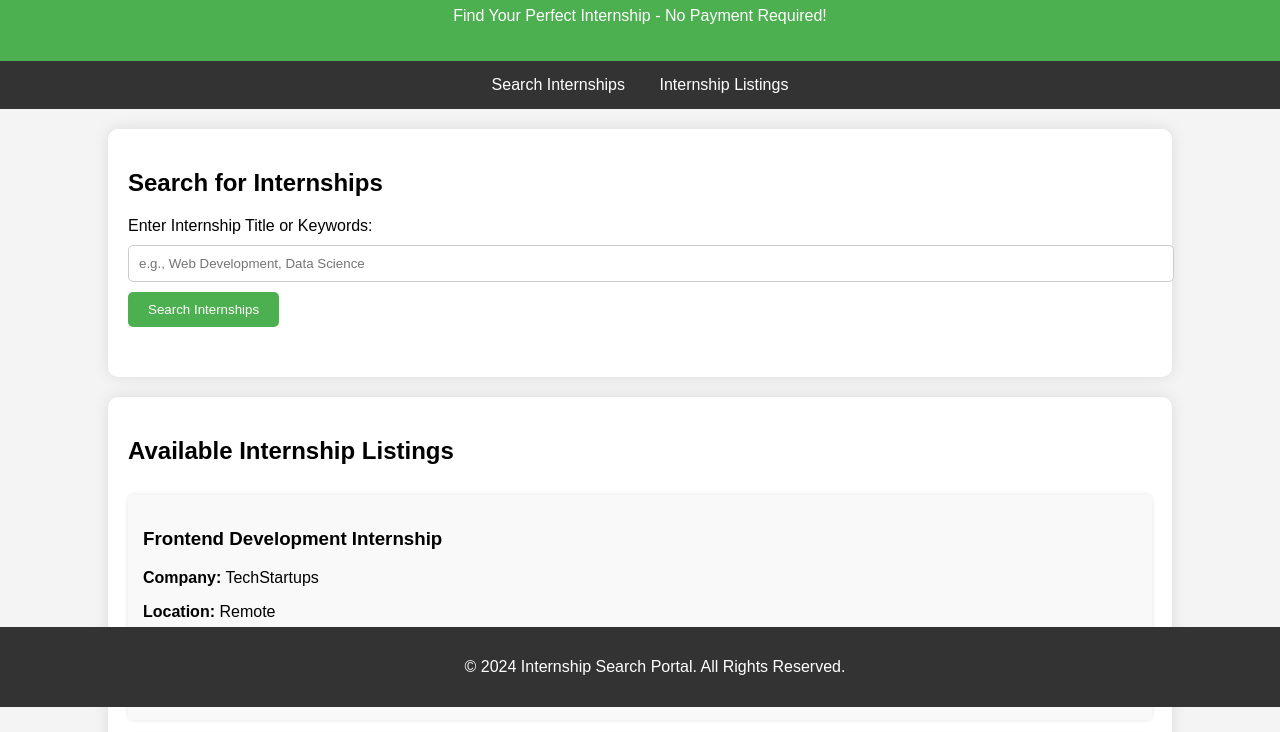
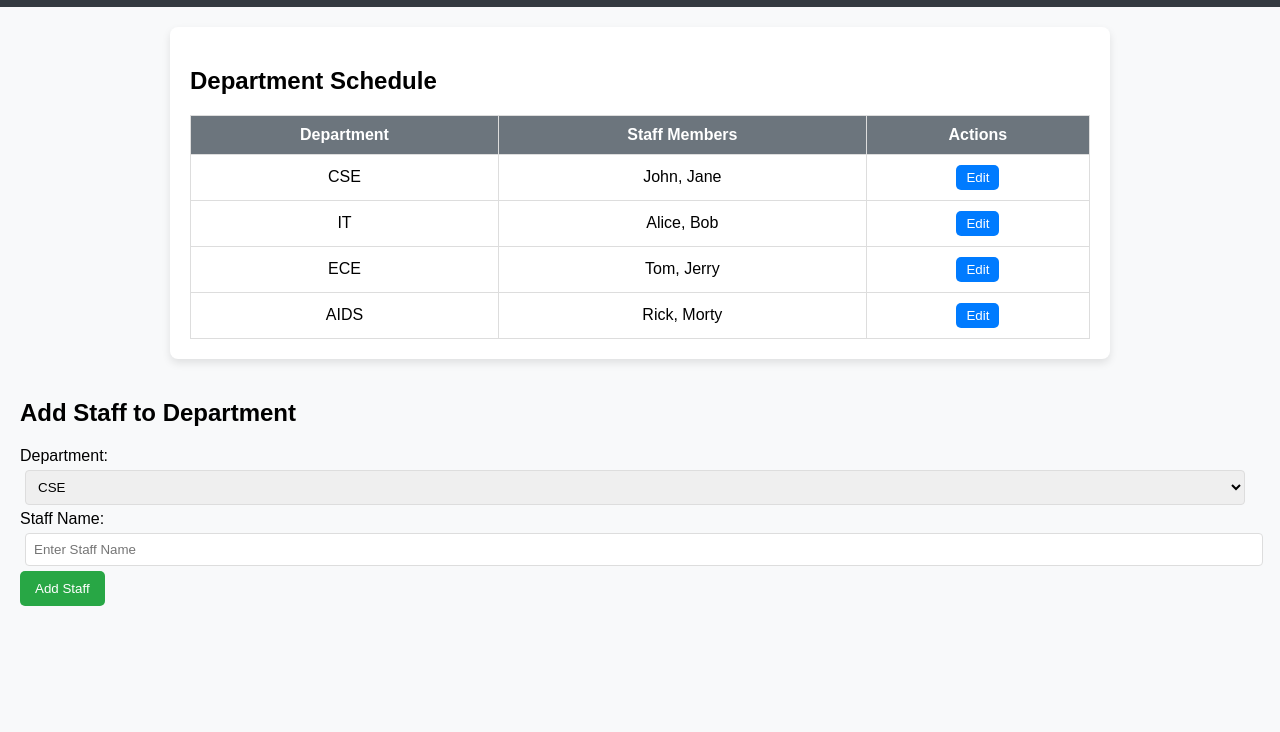
Before and after one commit to vishnupriya0609/hh, a plain HTML site: page index.html in a window 1280 px wide. Shown: the part 93-825 px from the top of the page. After the commit the page ends 800 px from the top, so only its background shows below. Drawn offline with Linux system fonts and the light colour scheme.

Commit message:
Add files via upload

```diff
--- a/index.html
+++ b/index.html
@@ -3,137 +3,180 @@
 <head>
     <meta charset="UTF-8">
     <meta name="viewport" content="width=device-width, initial-scale=1.0">
-    <title>Internship Search Portal</title>
+    <title>Department Staff Scheduling</title>
     <style>
         body {
             font-family: Arial, sans-serif;
-            background-color: #f4f4f4;
             margin: 0;
             padding: 0;
+            background-color: #f8f9fa;
         }
         header {
-            background-color: #4CAF50;
-            color: white;
-            padding: 20px;
+            background-color: #343a40;
+            color: #ffffff;
+            padding: 10px 20px;
             text-align: center;
         }
-        nav {
-            background-color: #333;
-            padding: 15px;
+        main {
+            padding: 20px;
+        }
+        .schedule {
+            max-width: 900px;
+            margin: 0 auto;
+            background: #ffffff;
+            padding: 20px;
+            box-shadow: 0 4px 8px rgba(0,0,0,0.1);
+            border-radius: 8px;
+        }
+        table {
+            width: 100%;
+            border-collapse: collapse;
+            margin-top: 20px;
+        }
+        table, th, td {
+            border: 1px solid #ddd;
+        }
+        th, td {
+            padding: 10px;
             text-align: center;
         }
-        nav a {
+        th {
+            background-color: #6c757d;
+            color: #ffffff;
+        }
+        .actions button {
+            padding: 5px 10px;
+            margin: 0 5px;
+            background-color: #007bff;
             color: white;
-            margin: 0 15px;
-            text-decoration: none;
+            border: none;
+            border-radius: 5px;
+            cursor: pointer;
         }
-        nav a:hover {
-            text-decoration: underline;
+        .actions button:hover {
+            background-color: #0056b3;
         }
-        .container {
-            width: 80%;
-            margin: 20px auto;
-            background-color: white;
-            padding: 20px;
-            border-radius: 10px;
-            box-shadow: 0 0 15px rgba(0, 0, 0, 0.1);
+        button.add {
+            background-color: #28a745;
+            color: white;
+            border: none;
+            border-radius: 5px;
+            padding: 10px 15px;
+            cursor: pointer;
         }
-        .internship-search {
-            margin-bottom: 30px;
+        button.add:hover {
+            background-color: #218838;
         }
-        .internship-search input[type="text"] {
-            width: 100%;
-            padding: 10px;
-            margin: 10px 0;
-            border: 1px solid #ccc;
-            border-radius: 5px;
+        input, select {
+            padding: 8px;
+            margin: 5px;
+            border: 1px solid #ddd;
+            border-radius: 4px;
+            width: calc(100% - 20px);
         }
-        .internship-search input[type="submit"] {
-            background-color: #4CAF50;
-            color: white;
-            padding: 10px 20px;
-            border: none;
-            cursor: pointer;
-            border-radius: 5px;
-        }
-        .internship-search input[type="submit"]:hover {
-            background-color: #45a049;
-        }
-        .internship-listings {
-            margin-top: 30px;
-        }
-        .internship {
-            background-color: #f9f9f9;
-            padding: 15px;
-            margin-bottom: 15px;
-            border-radius: 5px;
-            box-shadow: 0 0 5px rgba(0, 0, 0, 0.1);
-        }
-        footer {
-            text-align: center;
-            background-color: #333;
-            color: white;
-            padding: 15px;
-            position: fixed;
-            bottom: 0;
-            width: 100%;
+        .form-container {
+            margin-top: 20px;
+            display: flex;
+            flex-direction: column;
         }
     </style>
 </head>
 <body>
+    <header>
+        <h1>Staff Scheduling for Departments</h1>
+    </header>
+    <main>
+        <div class="schedule">
+            <h2>Department Schedule</h2>
+            <table>
+                <thead>
+                    <tr>
+                        <th>Department</th>
+                        <th>Staff Members</th>
+                        <th>Actions</th>
+                    </tr>
+                </thead>
+                <tbody id="schedule-body">
+                    <tr>
+                        <td>CSE</td>
+                        <td id="cse-staff">John, Jane</td>
+                        <td class="actions">
+                            <button onclick="editStaff('cse')">Edit</button>
+                        </td>
+                    </tr>
+                    <tr>
+                        <td>IT</td>
+                        <td id="it-staff">Alice, Bob</td>
+                        <td class="actions">
+                            <button onclick="editStaff('it')">Edit</button>
+                        </td>
+                    </tr>
+                    <tr>
+                        <td>ECE</td>
+                        <td id="ece-staff">Tom, Jerry</td>
+                        <td class="actions">
+                            <button onclick="editStaff('ece')">Edit</button>
+                        </td>
+                    </tr>
+                    <tr>
+                        <td>AIDS</td>
+                        <td id="aids-staff">Rick, Morty</td>
+                        <td class="actions">
+                            <button onclick="editStaff('aids')">Edit</button>
+                        </td>
+                    </tr>
+                </tbody>
+            </table>
+        </div>
+        <div class="form-container">
+            <h2>Add Staff to Department</h2>
+            <form id="add-staff-form" onsubmit="submitForm(event)">
+                <label for="department">Department:</label>
+                <select id="department" required>
+                    <option value="cse">CSE</option>
+                    <option value="it">IT</option>
+                    <option value="ece">ECE</option>
+                    <option value="aids">AIDS</option>
+                </select>
+                <label for="staff-name">Staff Name:</label>
+                <input type="text" id="staff-name" placeholder="Enter Staff Name" required />
+                <button type="submit" class="add">Add Staff</button>
+            </form>
+        </div>
+    </main>
+    <script>
+        function editStaff(department) {
+            const currentStaff = document.getElementById(`${department}-staff`).textContent;
+            const newStaff = prompt("Edit Staff Members (comma-separated):", currentStaff);
+            if (newStaff !== null) {
+                const staffList = newStaff.split(',').map(name => name.trim());
+                if (staffList.length <= 5) {
+                    document.getElementById(`${department}-staff`).textContent = staffList.join(', ');
+                } else {
+                    alert("Maximum of 5 staff members allowed per department.");
+                }
+            }
+        }
 
-<header>
-    <h1>Internship Search Portal</h1>
-    <p>Find Your Perfect Internship - No Payment Required!</p>
-</header>
+        function submitForm(event) {
+            event.preventDefault();
+            const department = document.getElementById('department').value;
+            const staffName = document.getElementById('staff-name').value.trim();
 
-<nav>
-    <a href="#search">Search Internships</a>
-    <a href="#listings">Internship Listings</a>
-</nav>
+            if (staffName) {
+                const staffElement = document.getElementById(`${department}-staff`);
+                const currentStaff = staffElement.textContent.split(',').map(name => name.trim());
 
-<div class="container" id="search">
-    <h2>Search for Internships</h2>
-    <form class="internship-search" action="/search-internships" method="GET">
-        <label for="keywords">Enter Internship Title or Keywords:</label>
-        <input type="text" id="keywords" name="keywords" placeholder="e.g., Web Development, Data Science" required>
-        <input type="submit" value="Search Internships">
-    </form>
-</div>
+                if (currentStaff.length < 5) {
+                    currentStaff.push(staffName);
+                    staffElement.textContent = currentStaff.join(', ');
+                } else {
+                    alert("Maximum of 5 staff members allowed per department.");
+                }
 
-<div class="container" id="listings">
-    <h2>Available Internship Listings</h2>
-
-    <div class="internship-listings">
-        <div class="internship">
-            <h3>Frontend Development Internship</h3>
-            <p><strong>Company:</strong> TechStartups</p>
-            <p><strong>Location:</strong> Remote</p>
-            <p><strong>Requirements:</strong> HTML, CSS, JavaScript</p>
-            <p><strong>Duration:</strong> 6 months</p>
-        </div>
-
-        <div class="internship">
-            <h3>Data Science Internship</h3>
-            <p><strong>Company:</strong> DataInsights</p>
-            <p><strong>Location:</strong> New York, NY</p>
-            <p><strong>Requirements:</strong> Python, Machine Learning, Data Analysis</p>
-            <p><strong>Duration:</strong> 3 months</p>
-        </div>
-
-        <div class="internship">
-            <h3>Digital Marketing Internship</h3>
-            <p><strong>Company:</strong> MarketGurus</p>
-            <p><strong>Location:</strong> Remote</p>
-            <p><strong>Requirements:</strong> SEO, Social Media Marketing</p>
-            <p><strong>Duration:</strong> 4 months</p>
-        </div>
-    </div>
-</div>
-
-<footer>
-    <p>&copy; 2024 Internship Search Portal. All Rights Reserved.</p>
-</footer>
-
+                document.getElementById('add-staff-form').reset();
+            }
+        }
+    </script>
 </body>
 </html>
```
